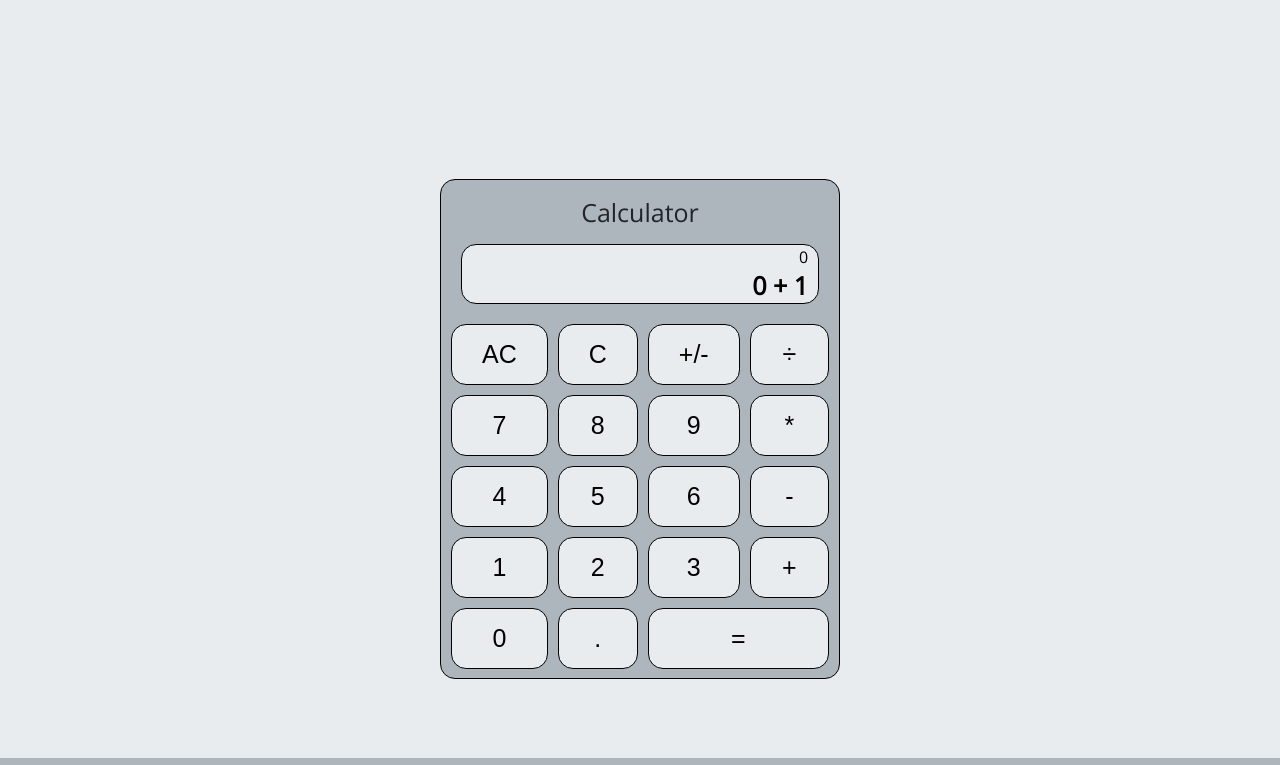
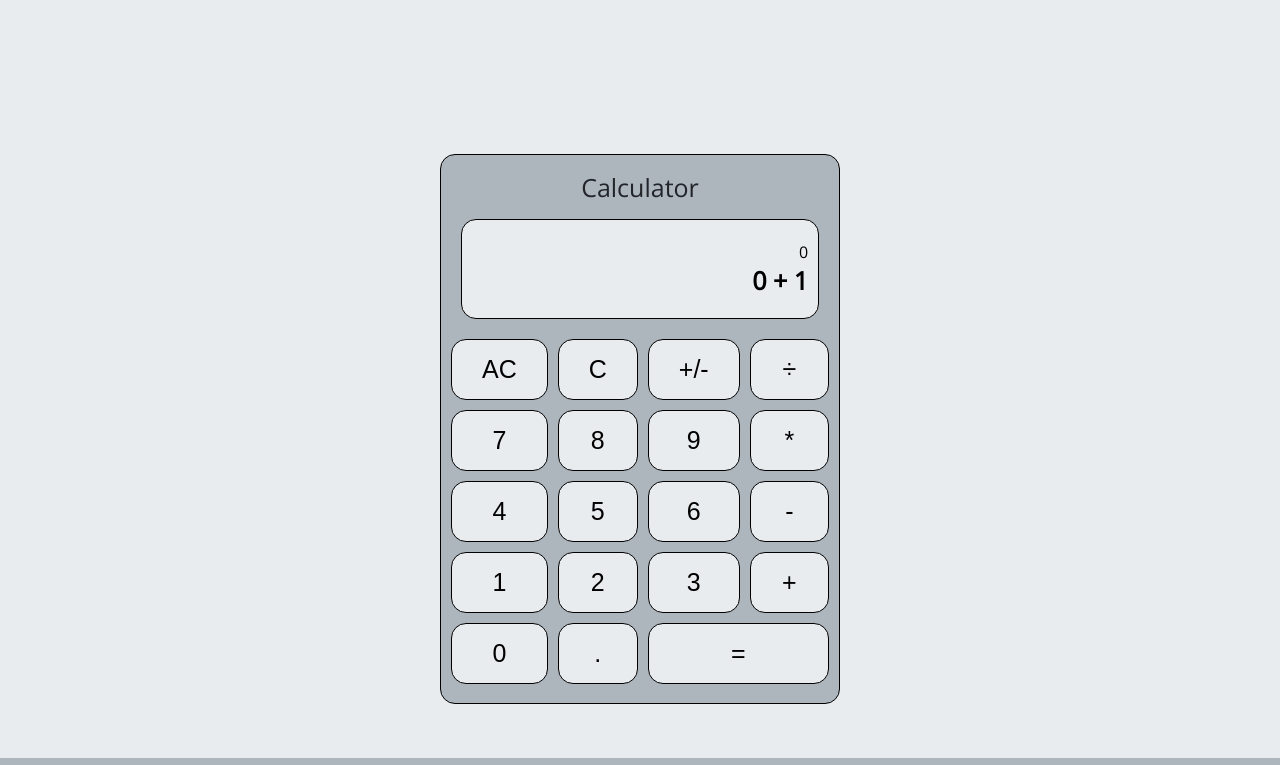
Before and after one commit to Crowe7/Cal-c-u-later, a plain HTML site: page index.html in a window 1280 px wide. Shown: the top 765 px of the page. Drawn offline with nearby package versions, Linux system fonts and the light colour scheme.

Commit message:
updated design

```diff
--- a/styles/styles.css
+++ b/styles/styles.css
@@ -20,7 +20,7 @@ body {
 .flex-calc {
     display: flex;
     flex-direction: column;
-    height: 500px;
+    height: 550px;
     width: 400px;
     background-color: #adb5bd;
     border-radius: 15px;
@@ -40,7 +40,7 @@ body {
 
 }
 .display-box{
-    height: 60px;
+    height: 100px;
     background-color: #e9ecef;
     display: flex;
     flex-direction: column;
@@ -71,7 +71,6 @@ body {
     border: 1px solid black;
     margin: 5px;
     background-color: #e9ecef;
-
 }
 .long-button {
     grid-column: 3/5;
```
